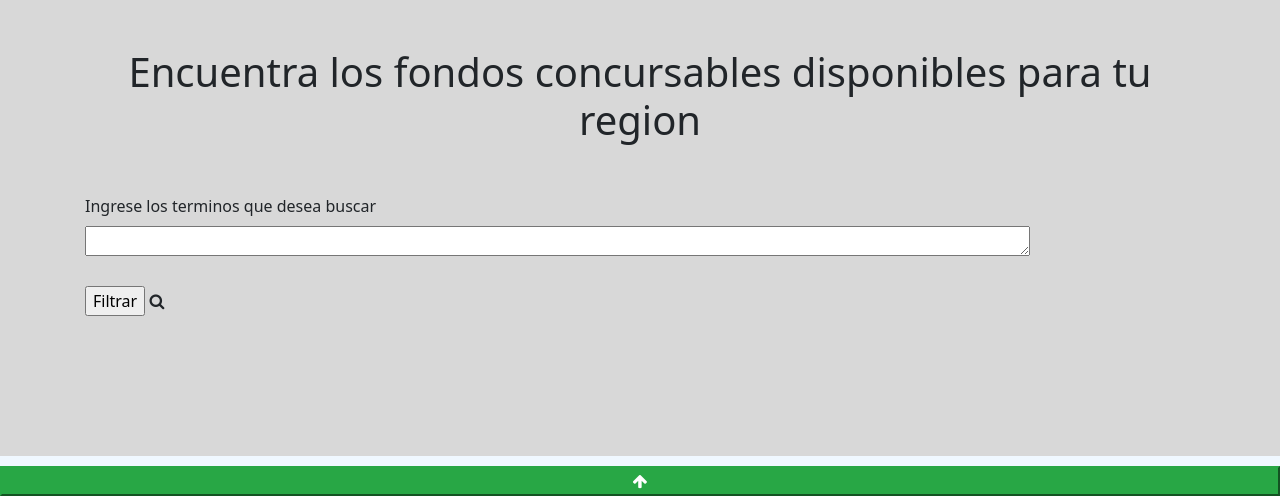
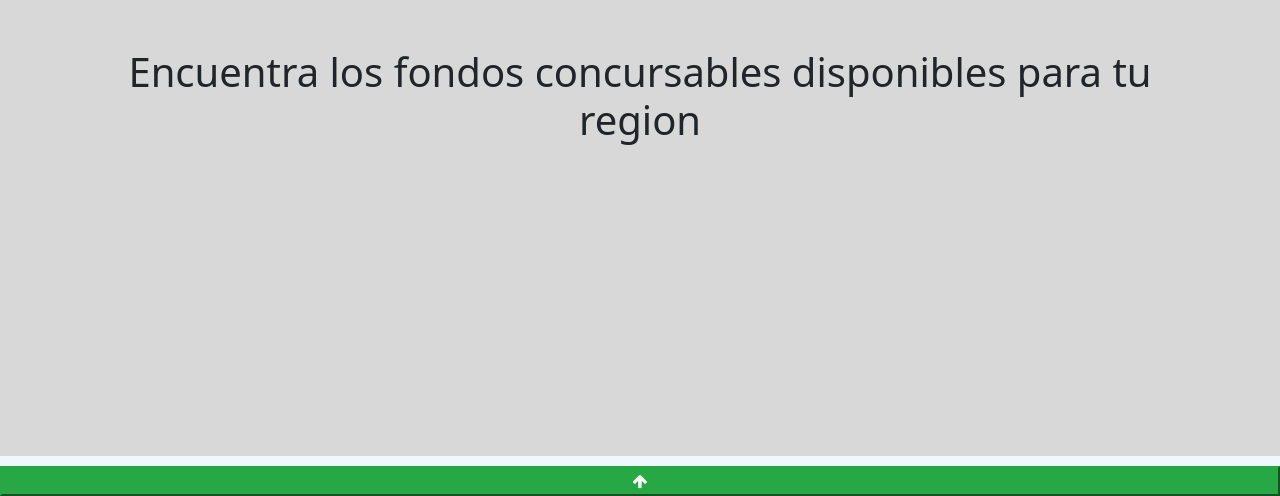
Before and after one commit to MarceloDev-code/PFOSIS, a Django app: page /fondo/1 in a window 1280 px wide. Shown: the part 304-800 px from the top of the page. Run offline with Django 3.2, Linux system fonts and the light colour scheme; data that the repository does not hold is empty; parts of the project's set-up code (start-up, migrations or seed data) failed here and were passed over; some libraries are stand-ins or nearby versions.

Commit message:
cambios QoL

```diff
--- a/PFOSIS/settings.py
+++ b/PFOSIS/settings.py
@@ -58,7 +58,7 @@ ROOT_URLCONF = 'PFOSIS.urls'
 TEMPLATES = [
     {
         'BACKEND': 'django.template.backends.django.DjangoTemplates',
-        'DIRS': [BASE_DIR / 'templates']
+        'DIRS': [BASE_DIR, 'templates']
         ,
         'APP_DIRS': True,
         'OPTIONS': {
--- a/fondos/forms.py
+++ b/fondos/forms.py
@@ -13,6 +13,7 @@ class publicacionForm(forms.ModelForm):
         fields = (
             'nombre_fondo',
             'dimension',
+            'descripcion'
             'objetivo',
             'enlace',
             'fecha_inicio',
--- a/fondos/templates/index.html
+++ b/fondos/templates/index.html
@@ -7,22 +7,7 @@
 
     Encuentra los fondos concursables disponibles para tu region</H1>
 
-<div class="card-body border-info">
-    <div class="card-title rounded border-info">
 
-       <form method="post">
-           {% csrf_token %}
-           <label for="filtro" >Ingrese los terminos que desea buscar</label>
-           <textarea id="filtro" name="filtro" rows="1" cols="100"></textarea>
-           <br><br>
-
-            <input class="ml-auto" type="submit" value="Filtrar">
-                <i class="fa fa-search">
-               </i>
-       </form>
-        {% csrf_token %}
-    </div>
- </div>
 <div class="row">
 
 	{% for i in publicaciones2 %}
```
